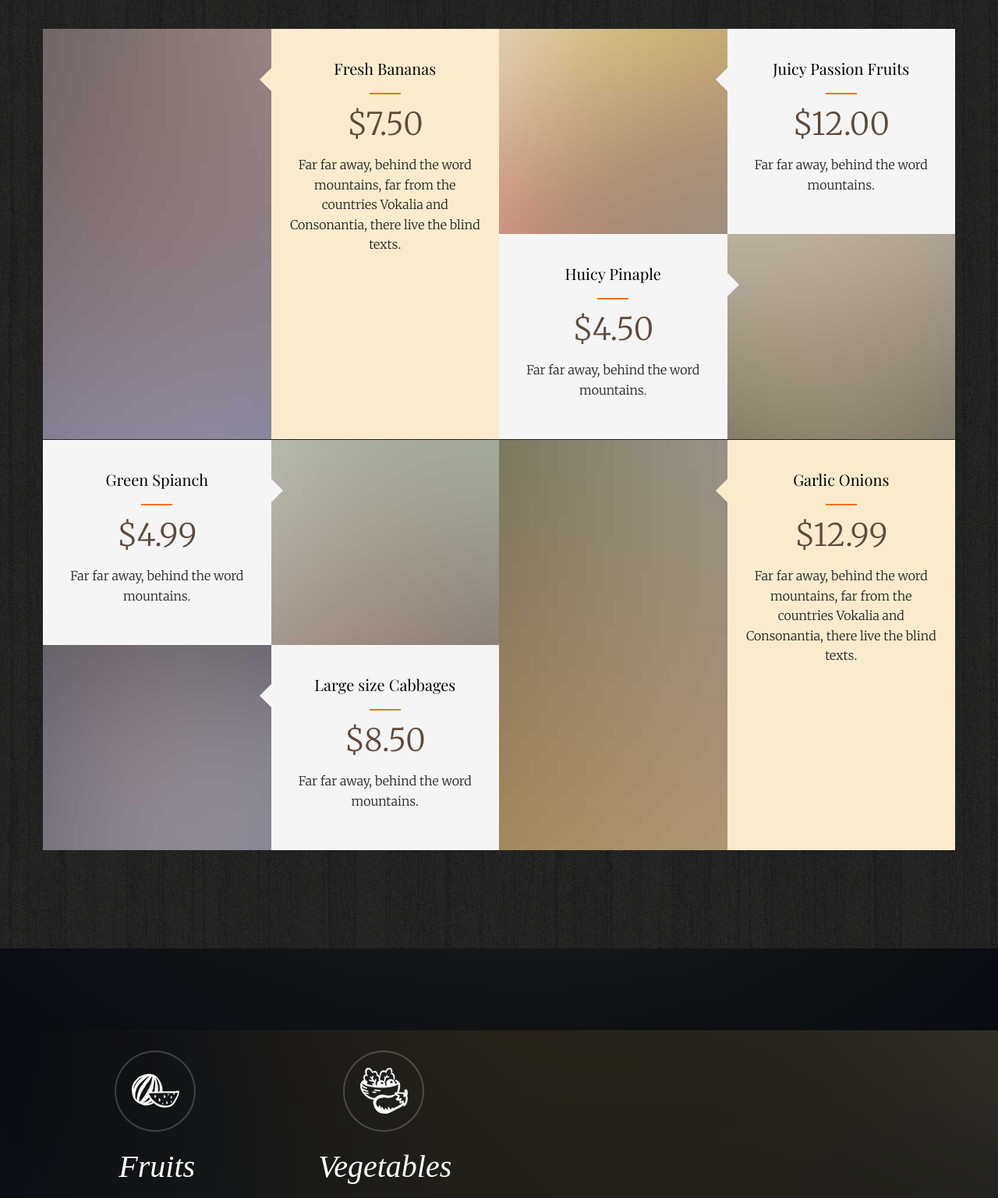
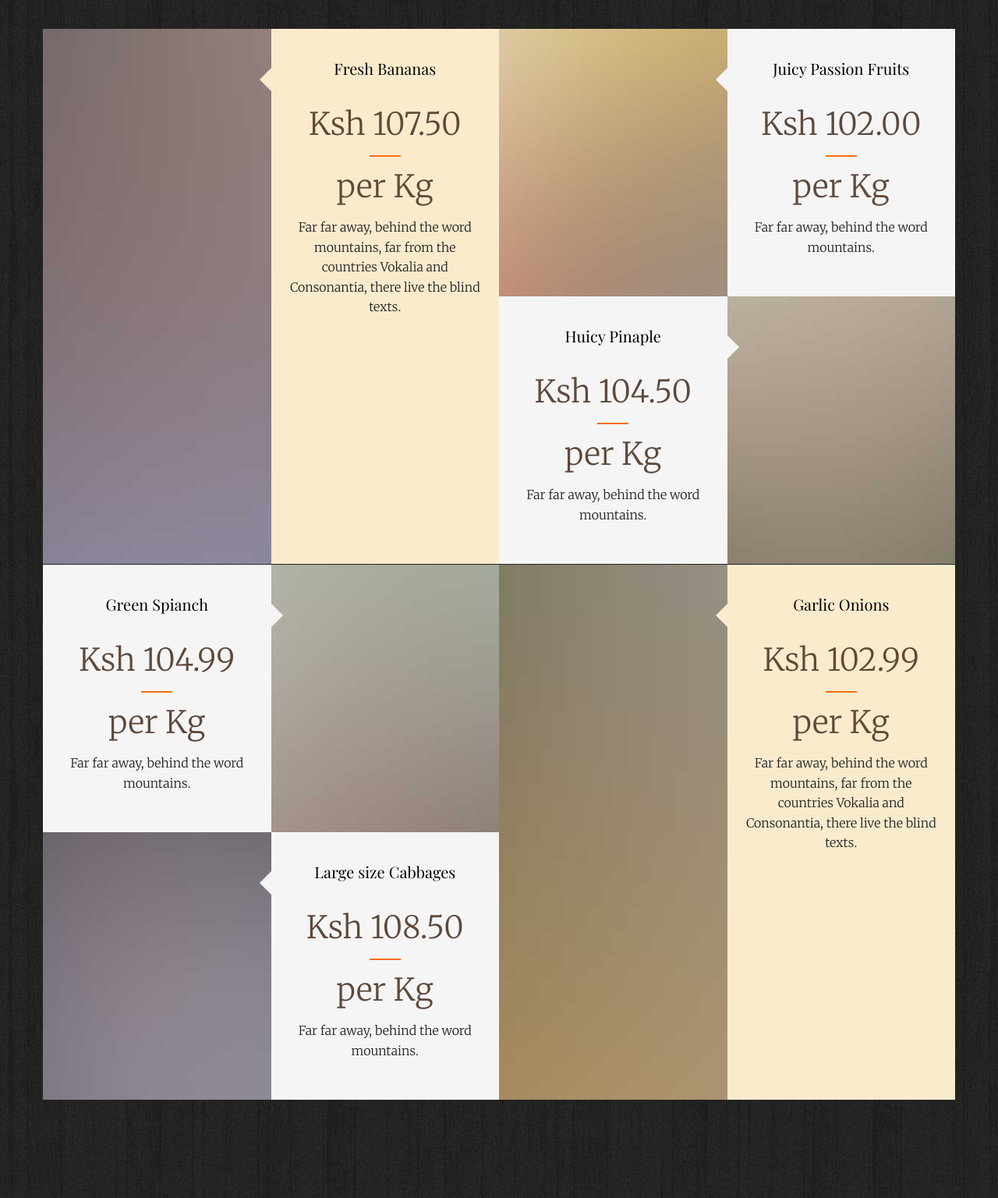
Before and after one commit to JohnKimaiyo/Lamaek-Groceries, a plain HTML site: page index.html in a window 1280 px wide. Shown: the part 2626-4162 px from the top of the page at 78% size. Drawn offline with nearby package versions, Linux system fonts and the light colour scheme; files whose address does not match are found by name; a web font is replaced by a local one.

Commit message:
final comit

```diff
--- a/index.html
+++ b/index.html
@@ -177,7 +177,7 @@
 							<div class="fh5co-v-col-2 fh5co-bg-img" style="background-image: url(images/res_img_1.jpg)"></div>
 							<div class="fh5co-v-col-2 fh5co-text fh5co-special-1 arrow-left">
 								<h2>Fresh Bananas</h2>
-								<span class="pricing">$7.50</span>
+								<span class="pricing">Ksh 107.50 per Kg</span>
 								<p>Far far away, behind the word mountains, far from the countries Vokalia and Consonantia, there live the blind texts.</p>
 							</div>
 						</div>
@@ -186,7 +186,7 @@
 								<div class="fh5co-v-col-2 fh5co-bg-img" style="background-image: url(images/res_img_2.jpg)"></div>
 								<div class="fh5co-v-col-2 fh5co-text arrow-left">
 									<h2>Juicy Passion Fruits</h2>
-									<span class="pricing">$12.00</span>
+									<span class="pricing">Ksh 102.00 per Kg</span>
 									<p>Far far away, behind the word mountains.</p>
 								</div>
 							</div>
@@ -194,7 +194,7 @@
 								<div class="fh5co-v-col-2 fh5co-bg-img" style="background-image: url(images/res_img_8.jpg)"></div>
 								<div class="fh5co-v-col-2 fh5co-text arrow-right">
 									<h2>Huicy Pinaple</h2>
-									<span class="pricing">$4.50</span>
+									<span class="pricing">Ksh 104.50 per Kg</span>
 									<p>Far far away, behind the word mountains.</p>
 								</div>
 							</div>
@@ -205,7 +205,7 @@
 								<div class="fh5co-v-col-2 fh5co-bg-img" style="background-image: url(images/res_img_7.jpg)"></div>
 								<div class="fh5co-v-col-2 fh5co-text arrow-right">
 									<h2>Green Spianch</h2>
-									<span class="pricing">$4.99</span>
+									<span class="pricing">Ksh 104.99 per Kg</span>
 									<p>Far far away, behind the word mountains.</p>
 								</div>
 							</div>
@@ -213,7 +213,7 @@
 								<div class="fh5co-v-col-2 fh5co-bg-img" style="background-image: url(images/res_img_6.jpg)"></div>
 								<div class="fh5co-v-col-2 fh5co-text arrow-left">
 									<h2>Large size Cabbages </h2>
-									<span class="pricing">$8.50</span>
+									<span class="pricing">Ksh 108.50 per Kg</span>
 									<p>Far far away, behind the word mountains.</p>
 								</div>
 							</div>
@@ -222,7 +222,7 @@
 							<div class="fh5co-v-col-2 fh5co-bg-img" style="background-image: url(images/res_img_3.jpg)"></div>
 							<div class="fh5co-v-col-2 fh5co-text fh5co-special-1 arrow-left">
 								<h2> Garlic Onions</h2>
-								<span class="pricing">$12.99</span>
+								<span class="pricing">Ksh 102.99 per Kg</span>
 								<p>Far far away, behind the word mountains, far from the countries Vokalia and Consonantia, there live the blind texts.</p>
 							</div>
 						</div>
```
